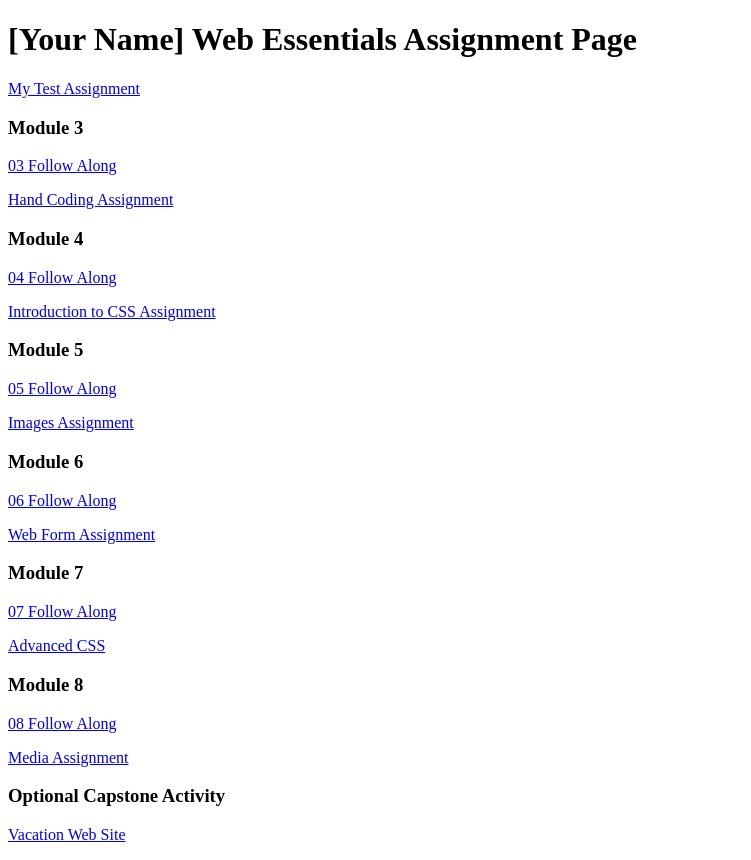
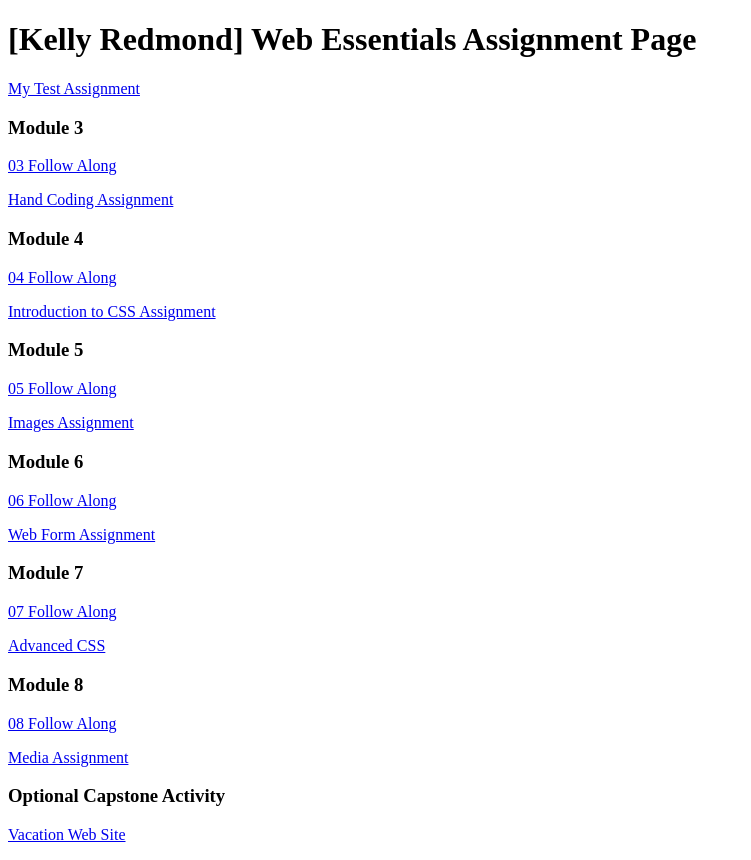
Before and after one commit to KellyRedmond/dwdd1600, a plain HTML site: page index.html in a window 1280 px wide. Shown: the whole page, without its empty margins (0-751 px from the left). Drawn offline with Linux system fonts and the light colour scheme.

Commit message:
Added my name

```diff
--- a/index.html
+++ b/index.html
@@ -6,7 +6,7 @@
 		<title>dwdd 1600 assignment list page</title>
 	</head>
 	<body>
-		<h1>[Your Name] Web Essentials Assignment Page</h1>
+		<h1>[Kelly Redmond] Web Essentials Assignment Page</h1>
 		<p><a href="01test">My Test Assignment</a></p>
 
 		<h3>Module 3</h3>
```
